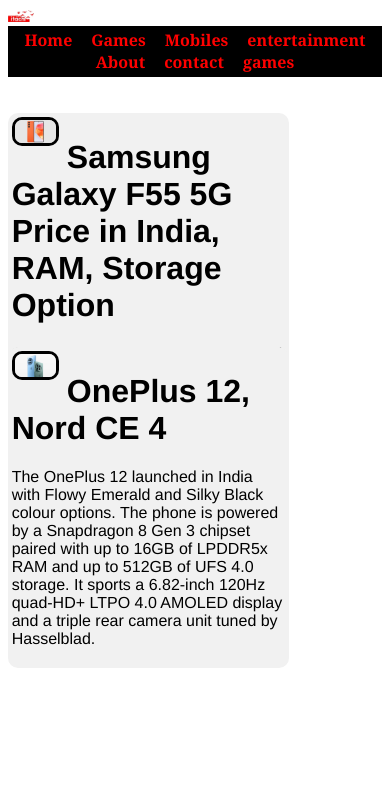
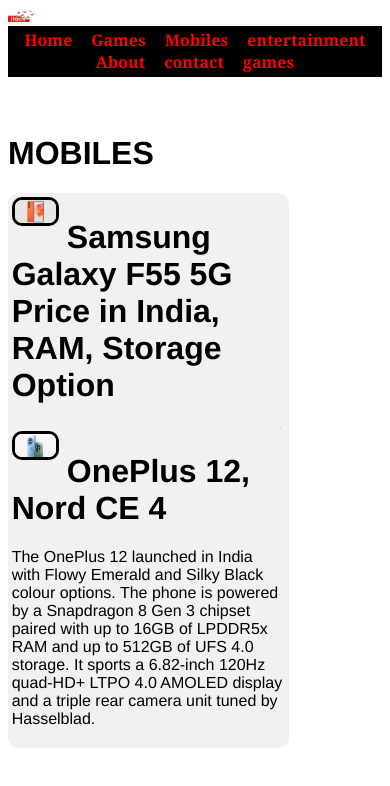
Before and after one commit to kushwanth456/ITACHI_BLOGS, a plain HTML site: page mobiles.html in a window 390 px wide. Drawn offline with Linux system fonts and the light colour scheme.

Commit message:
Update mobiles.html

```diff
--- a/mobiles.html
+++ b/mobiles.html
@@ -22,6 +22,7 @@
     <a class="fp" href="contact.html">contact</a>
     <a class="fp" href="games.html">games</a>
 </nav><br><br>
+    <h1>MOBILES</h1>
 <a href="Samsung Galaxy F55 5G.html">
     <div class="pos">
     <img class="images" src="images/orange_galaxy_c55_samsung_1713849461194.avif">
```
